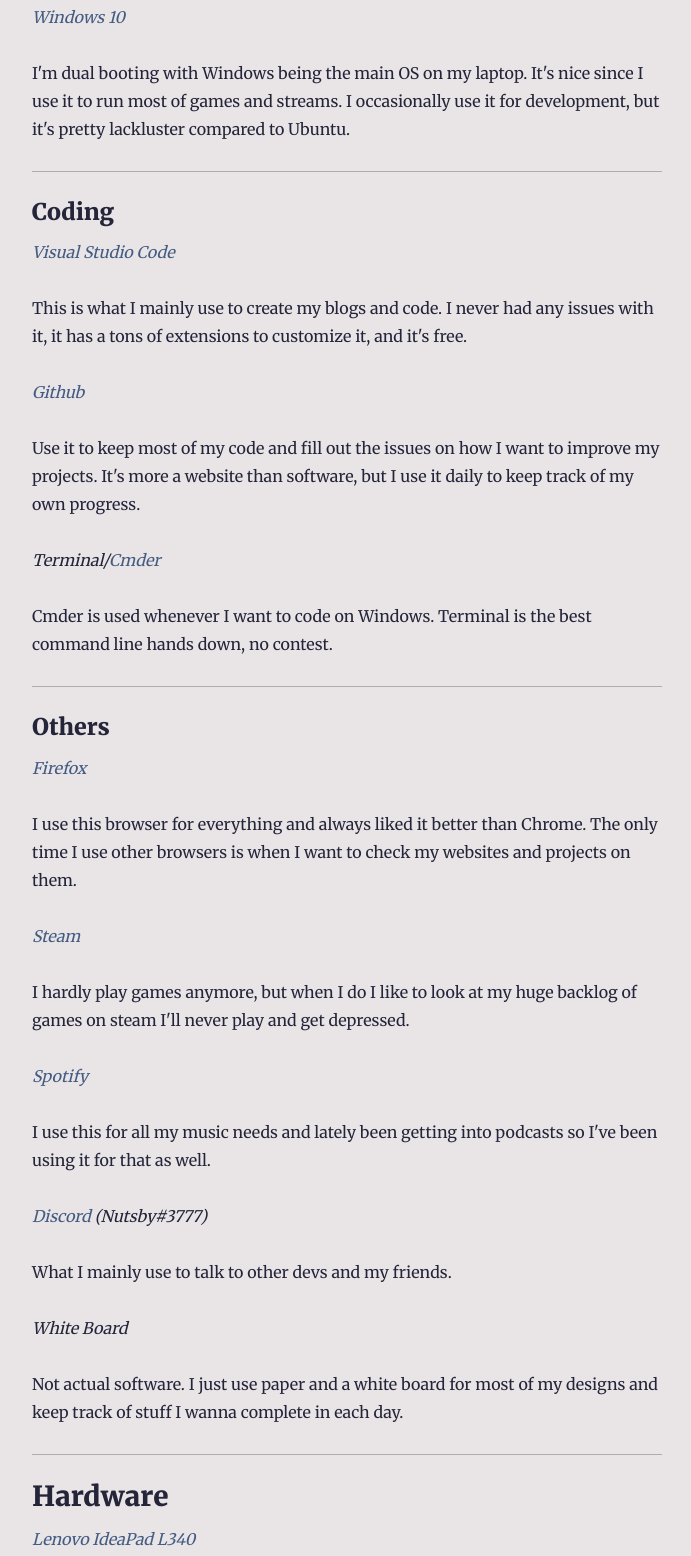
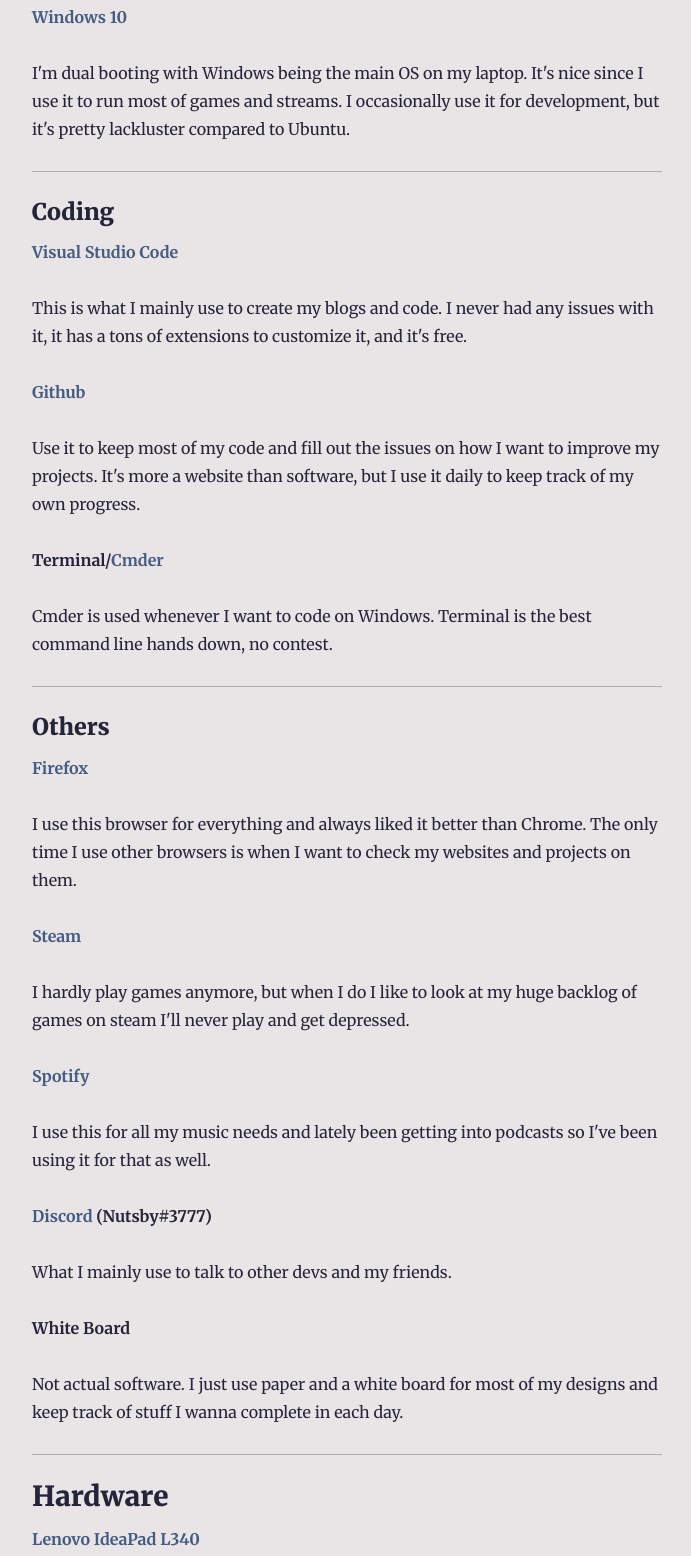
Before and after one commit to DanielOhn/blog-bois, a Gatsby site: page /blog/what-i-use/ in a window 1280 px wide. Shown: the part 722-2278 px from the top of the page, without its empty margins (293-984 px from the left). Built offline with nearby package versions, Linux system fonts and the light colour scheme; Gatsby itself is replaced by a stand-in of ours; some packages are replaced by stand-ins of ours.

Commit message:
Update Blog “what-i-use”

```diff
--- a/content/blog/what-i-use.md
+++ b/content/blog/what-i-use.md
@@ -14,11 +14,11 @@ Apparently, it's popular among Dev Bloggers to make a blog about what software a
 
 ### Operating Systems
 
-- _[Ubuntu](https://ubuntu.com/)_
+- __[Ubuntu](https://ubuntu.com/)__
 
 This is the main OS I use to do a majority of my web development, and coding.  It's pretty nice, occasionally it gives me problems which I have to spend half a day learning how to fix.
 
-- _[Windows 10](https://www.microsoft.com/en-us/windows/get-windows-10)_
+- __[Windows 10](https://www.microsoft.com/en-us/windows/get-windows-10)__
 
 I'm dual booting with Windows being the main OS on my laptop.  It's nice since I use it to run most of games and streams.  I occasionally use it for development, but it's pretty lackluster compared to Ubuntu.
 
@@ -26,15 +26,15 @@ I'm dual booting with Windows being the main OS on my laptop.  It's nice since I
 
 ### Coding
 
-- _[Visual Studio Code](https://code.visualstudio.com/)_
+- __[Visual Studio Code](https://code.visualstudio.com/)__
 
 This is what I mainly use to create my blogs and code.  I never had any issues with it, it has a tons of extensions to customize it, and it's free.
 
-- _[Github](https://github.com/DanielOhn)_
+- __[Github](https://github.com/DanielOhn)__
 
 Use it to keep most of my code and fill out the issues on how I want to improve my projects.  It's more a website than software, but I use it daily to keep track of my own progress.
 
-- _Terminal/[Cmder](https://cmder.net/)_
+- __Terminal/[Cmder](https://cmder.net/)__
 
 Cmder is used whenever I want to code on Windows.  Terminal is the best command line hands down, no contest.
 
@@ -42,23 +42,23 @@ Cmder is used whenever I want to code on Windows.  Terminal is the best command
 
 ### Others
 
-- _[Firefox](https://www.mozilla.org/en-US/firefox/)_
+- __[Firefox](https://www.mozilla.org/en-US/firefox/)__
 
 I use this browser for everything and always liked it better than Chrome.  The only time I use other browsers is when I want to check my websites and projects on them.
 
-- _[Steam](https://steamcommunity.com/id/GreatxCatsby/)_
+- __[Steam](https://steamcommunity.com/id/GreatxCatsby/)__
 
 I hardly play games anymore, but when I do I like to look at my huge backlog of games on steam I'll never play and get depressed.
 
-- _[Spotify](https://open.spotify.com/playlist/0BGhhLl1vXjSj8LwUeXVEH?si=YcDLDSb2S7euLrbOpIG4Aw)_
+- __[Spotify](https://open.spotify.com/playlist/0BGhhLl1vXjSj8LwUeXVEH?si=YcDLDSb2S7euLrbOpIG4Aw)__
 
 I use this for all my music needs and lately been getting into podcasts so I've been using it for that as well.
 
-- _[Discord](https://discordapp.com/) (Nutsby#3777)_
+- __[Discord](https://discordapp.com/) (Nutsby#3777)__
 
 What I mainly use to talk to other devs and my friends.
 
-- _White Board_
+- __White Board__
 
 Not actual software.  I just use paper and a white board for most of my designs and keep track of stuff I wanna complete in each day.
 
@@ -66,14 +66,14 @@ Not actual software.  I just use paper and a white board for most of my designs
 
 ## Hardware
 
-- _[Lenovo IdeaPad L340](https://www.amazon.com/Lenovo-Performance-Dual-Core-802-11ac-Bluetooth/dp/B07Q147J19/ref=sr_1_4/?_encoding=UTF8&keywords=lenovo%20ideapad%20L340&qid=1582330239&sr=8-4&ref_=nav_ya_signin&)_
+- __[Lenovo IdeaPad L340](https://www.amazon.com/Lenovo-Performance-Dual-Core-802-11ac-Bluetooth/dp/B07Q147J19/ref=sr_1_4/?_encoding=UTF8&keywords=lenovo%20ideapad%20L340&qid=1582330239&sr=8-4&ref_=nav_ya_signin&)__
 
 I picked up this laptop for pretty reasonable price after my desktop went out.  It's been working really well and I haven't had much issues with it.  My only main complaint is that the keys are spaced apart too much for my liking, but I got used to it quickly.
 
-- _[Logitech G230 Wired Headset](https://www.amazon.com/Logitech-Stereo-Gaming-Headset-Cable/dp/B00BFOEY4I/ref=pd_sbs_147_t_0/143-2264408-3556755?_encoding=UTF8&pd_rd_i=B00BFOEY4I&pd_rd_r=7193883d-6b56-4a94-992f-224c7711d71c&pd_rd_w=zKFp2&pd_rd_wg=g2bHD&pf_rd_p=5cfcfe89-300f-47d2-b1ad-a4e27203a02a&pf_rd_r=828EKYG3GMHP5XDY1FS5&psc=1&refRID=828EKYG3GMHP5XDY1FS5)_
+- __[Logitech G230 Wired Headset](https://www.amazon.com/Logitech-Stereo-Gaming-Headset-Cable/dp/B00BFOEY4I/ref=pd_sbs_147_t_0/143-2264408-3556755?_encoding=UTF8&pd_rd_i=B00BFOEY4I&pd_rd_r=7193883d-6b56-4a94-992f-224c7711d71c&pd_rd_w=zKFp2&pd_rd_wg=g2bHD&pf_rd_p=5cfcfe89-300f-47d2-b1ad-a4e27203a02a&pf_rd_r=828EKYG3GMHP5XDY1FS5&psc=1&refRID=828EKYG3GMHP5XDY1FS5)__
 
 Picked up this headset a few years back for $40 bucks.  Been using it daily whenever I'm on the computer.  It has great sound quality and a good mic.  My main issue with it is that the plastic holding the sides of the headset is cheap and breaks easily.
 
-- _[Onn Optical Mouse](https://www.walmart.com/ip/Onn-Standard-3D-Optical-Mouse-With-Scroll-Wheel-Black/16794997)_
+- __[Onn Optical Mouse](https://www.walmart.com/ip/Onn-Standard-3D-Optical-Mouse-With-Scroll-Wheel-Black/16794997)__
 
 I've been using this mouse for years, I think I got it for like 5 bucks at Big Lots.  It's wired and not really impressive, it just does its job.
```
